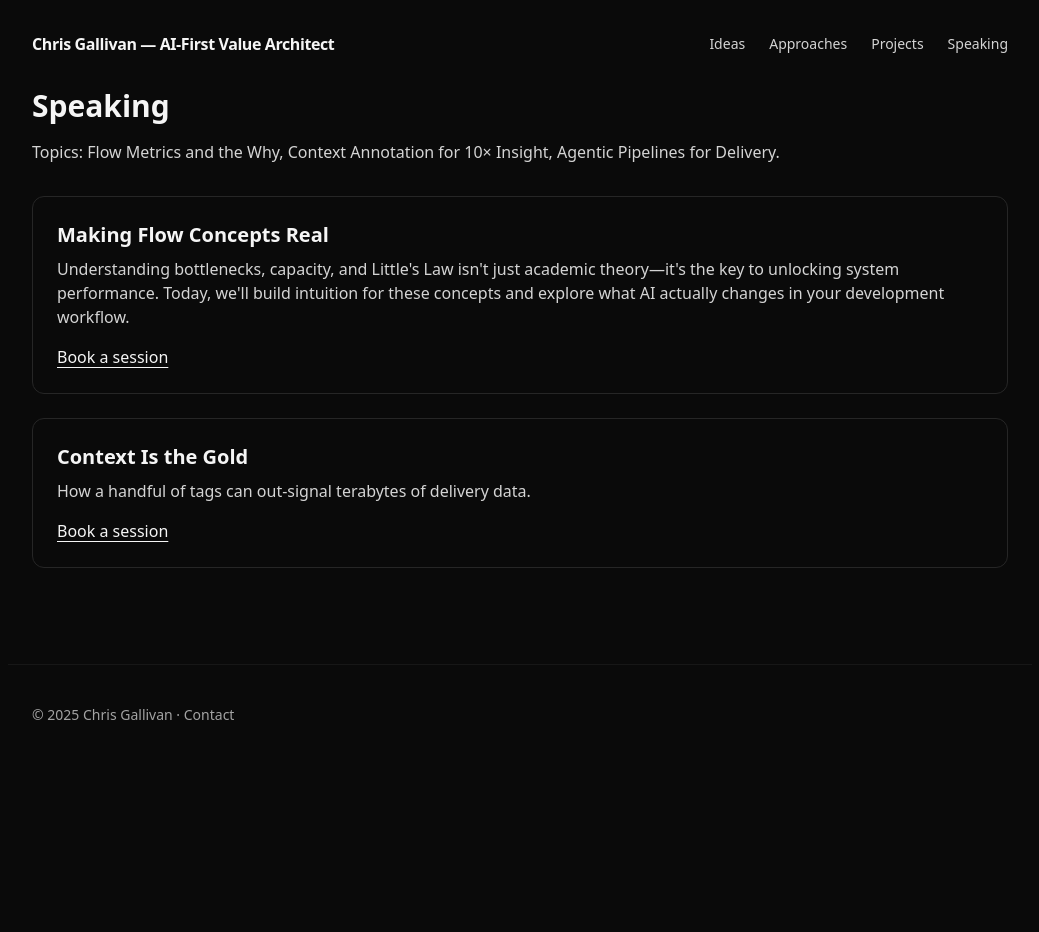
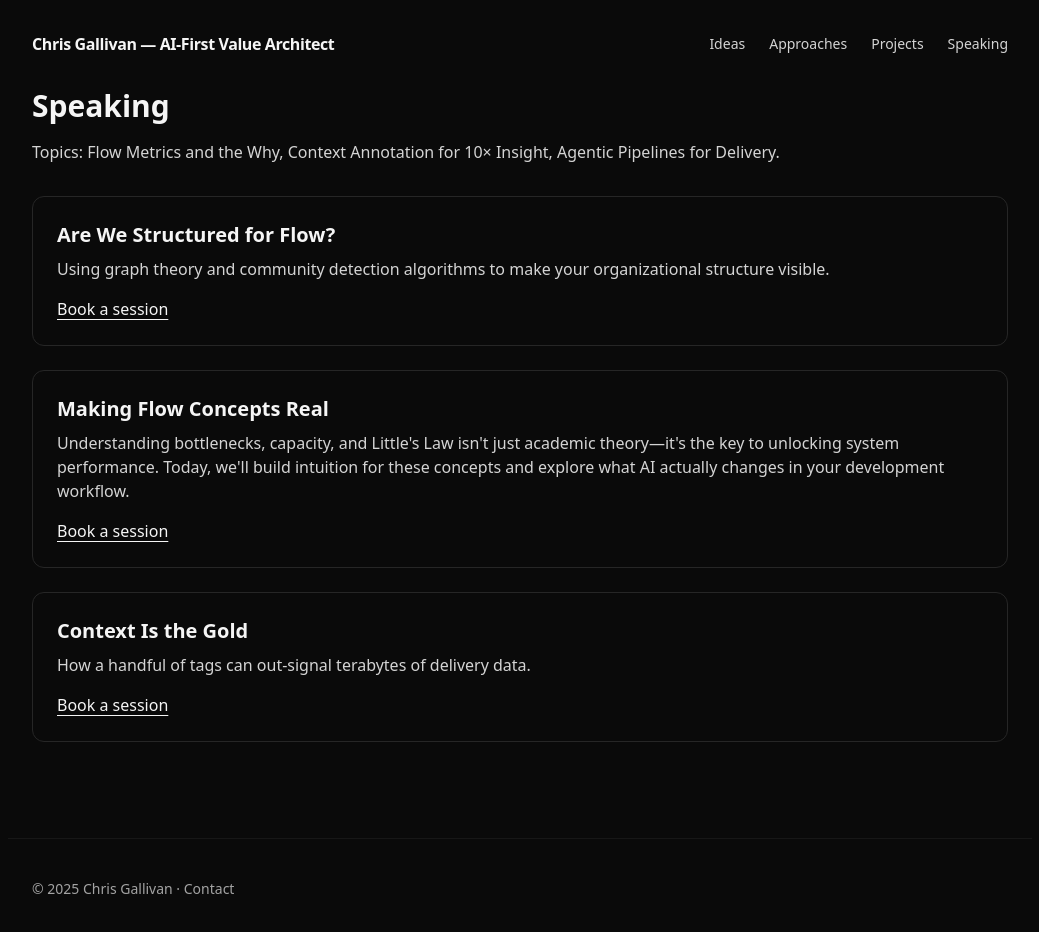
Before and after one commit to chrisgallivan123/mysite, a Next.js app: page /speaking in a window 1280 px wide. Shown: the top 932 px of the page, without its empty margins (120-1159 px from the left). Before the commit the page ends 800 px from the top, so only its background shows below. Built offline with nearby package versions, Linux system fonts and the light colour scheme.

Commit message:
Add 'Are We Structured for Flow?' speaking session
- New talk on using graph theory and community detection
- Makes organizational structure visible through algorithms
- Positioned as featured speaking session

```diff
--- a/app/speaking/page.tsx
+++ b/app/speaking/page.tsx
@@ -6,6 +6,11 @@ export default function Speaking() {
         Topics: Flow Metrics and the Why, Context Annotation for 10× Insight, Agentic Pipelines for Delivery.
       </p>
       <div className="mt-8 grid gap-6">
+        <div className="card">
+          <h3 className="text-xl font-semibold">Are We Structured for Flow?</h3>
+          <p className="text-neutral-300 mt-2">Using graph theory and community detection algorithms to make your organizational structure visible.</p>
+          <a className="inline-block mt-4 underline underline-offset-4" href="https://calendly.com/">Book a session</a>
+        </div>
         <div className="card">
           <h3 className="text-xl font-semibold">Making Flow Concepts Real</h3>
           <p className="text-neutral-300 mt-2">Understanding bottlenecks, capacity, and Little's Law isn't just academic theory—it's the key to unlocking system performance. Today, we'll build intuition for these concepts and explore what AI actually changes in your development workflow.</p>
```
